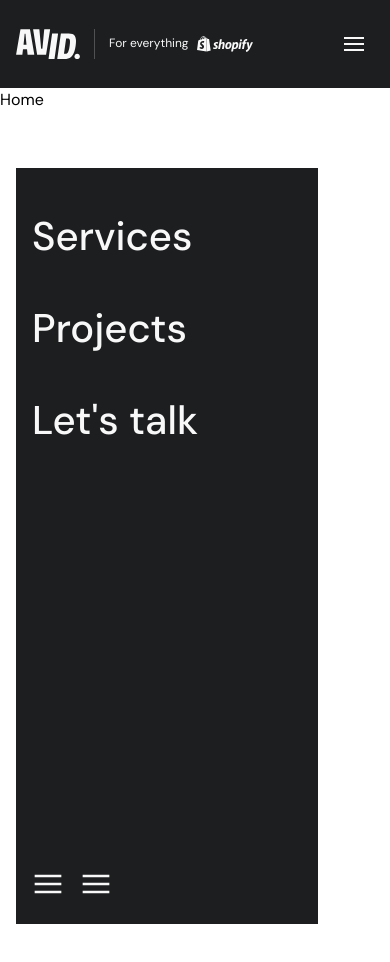
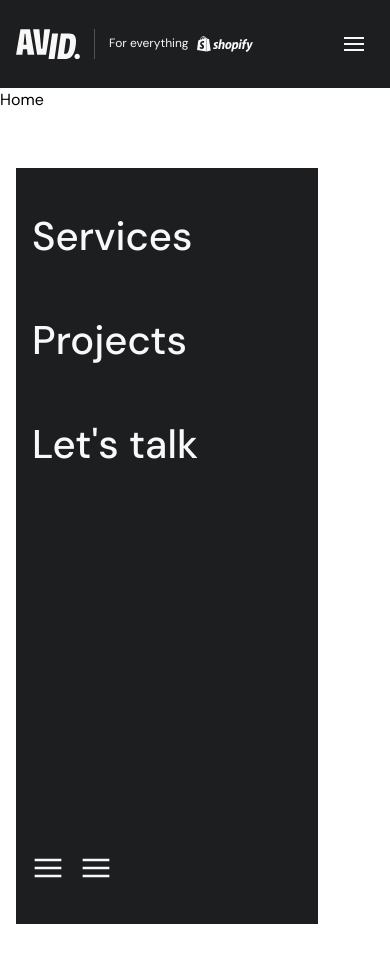
Before and after one commit to rhysmansfield/avidagency, a Next.js app: page / in a window 390 px wide. Shown: the top 962 px of the page. Built offline with nearby package versions, Linux system fonts and the light colour scheme; what next-recaptcha-v3 would draw is missing.

Commit message:
Amend mobile menu padding

```diff
--- a/components/header/header.module.scss
+++ b/components/header/header.module.scss
@@ -86,7 +86,7 @@
   width: 100%;
   height: calc(100dvh - var(--header-height));
   margin-top: var(--header-height);
-  padding: 1.5rem var(--wrapper-padding);
+  padding: 2.5rem var(--wrapper-padding);
   background-color: var(--c-brand-night);
 
   @include min-width(md) {
@@ -109,15 +109,15 @@
 
   &__list {
     display: flex;
-    gap: 0.25rem;
+    gap: 2rem;
     flex-direction: column;
     font: var(--font-dm-sans-s1);
-    margin: 0 -0.5rem;
+    margin: -0.5rem;
   }
 
   &__link {
     display: block;
-    padding: 1.25rem 0.5rem;
+    padding: 0.75rem 0.5rem;
   }
 
   &__socials {
```
